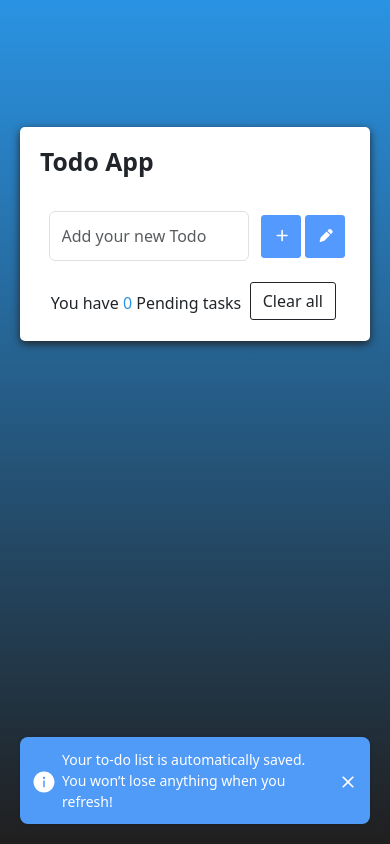
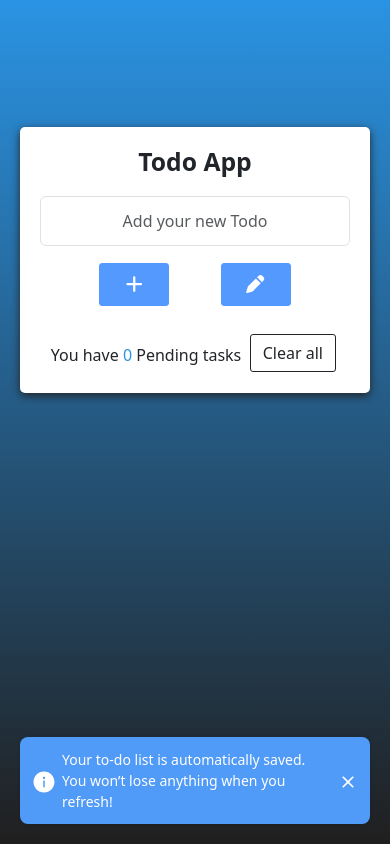
Before and after one commit to MostafaAkram20/ToDo_App, a plain HTML site: page index.html in a window 390 px wide. Drawn offline with Linux system fonts and the light colour scheme.

```diff
--- a/css/style.css
+++ b/css/style.css
@@ -216,21 +216,30 @@ li:hover {
 @media (max-width: 576px) {
     .container {
         width: 350px;
-
+        h2{
+            text-align: center;
+            margin-bottom: 20px;
+        }
         input {
-            width: 200px;
-            margin-right:5px;
+            width: 100%;
+            /* margin:10px; */
+            margin: 0;
+            text-align: center;
         }
     }
     .info {
         width: fit-content;
     }
+    .section1{
+        flex-direction: column;
+    }
     .buttons{
+        margin: 10px;
         button{
 
-                font-size: 13px;
+                font-size: 18px;
 
-            width: 40px;
+            width: 70px;
             text-align: center;
             align-content: center;
         }
```
